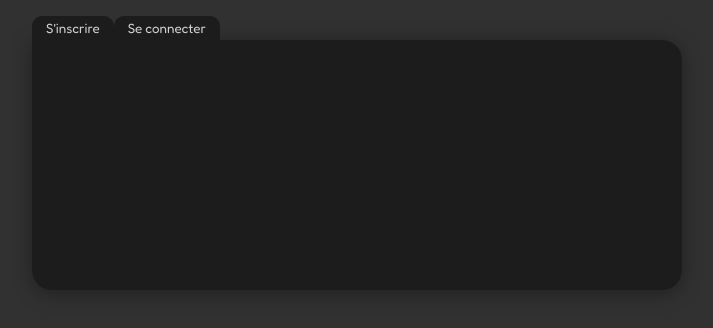
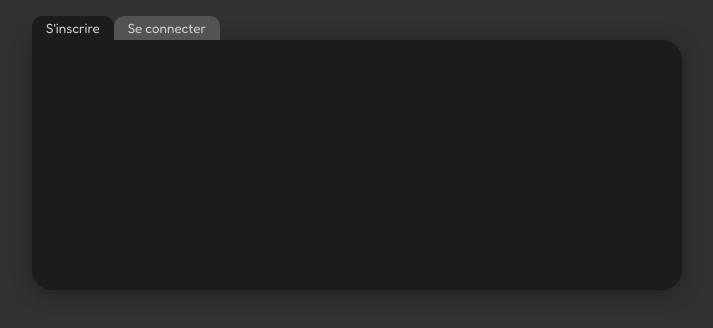
Before and after one commit to DevWeb13/vie-de-dev, a React (Create React App) app: page / in a window 1280 px wide. Shown: the top 328 px of the page, without its empty margins (283-996 px from the left). Built offline with nearby package versions, Linux system fonts and the light colour scheme.

Commit message:
feat: ConnectModal
add style and onClick at button

```diff
--- a/src/components/ConnectModal.jsx
+++ b/src/components/ConnectModal.jsx
@@ -1,12 +1,24 @@
-import React from 'react';
+import React, { useState } from 'react';
 
 const ConnectModal = () => {
+  const [signUp, setSignUp] = useState(true);
   return (
-    <div className='connect-modal'>
+    <div className="connect-modal">
       <div className="header-btn">
-        <button>S'inscrire</button>
-        <button>Se connecter</button>
-</div>
+        <button
+          style={{ background: signUp ? 'rgb(28,28,28)' : 'rgb(83,83,83)' }}
+          onClick={() => setSignUp(true)}
+        >
+          S'inscrire
+        </button>
+
+        <button
+          style={{ background: signUp ? 'rgb(83,83,83)' : 'rgb(28,28,28)' }}
+          onClick={() => setSignUp(false)}
+        >
+          Se connecter
+        </button>
+      </div>
     </div>
   );
 };
```
